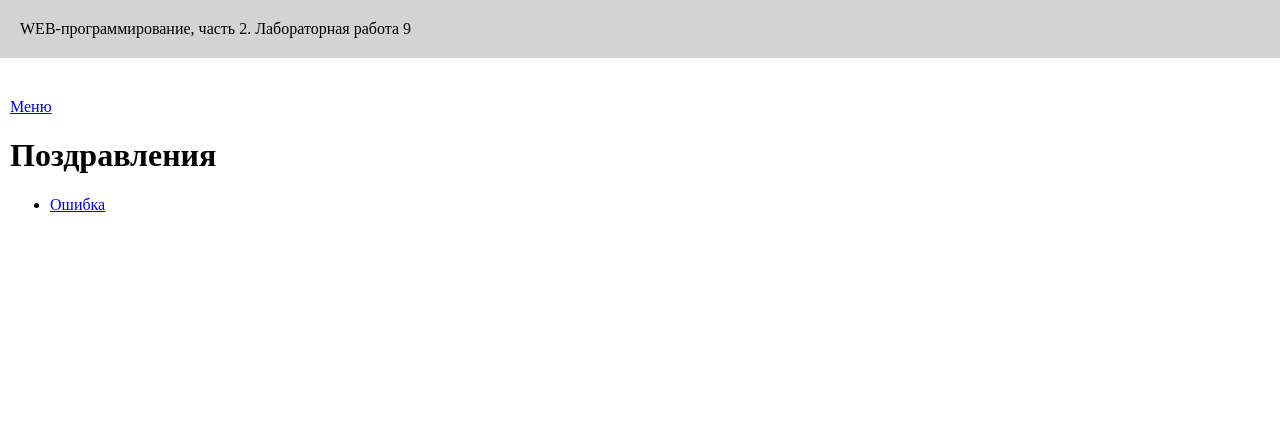
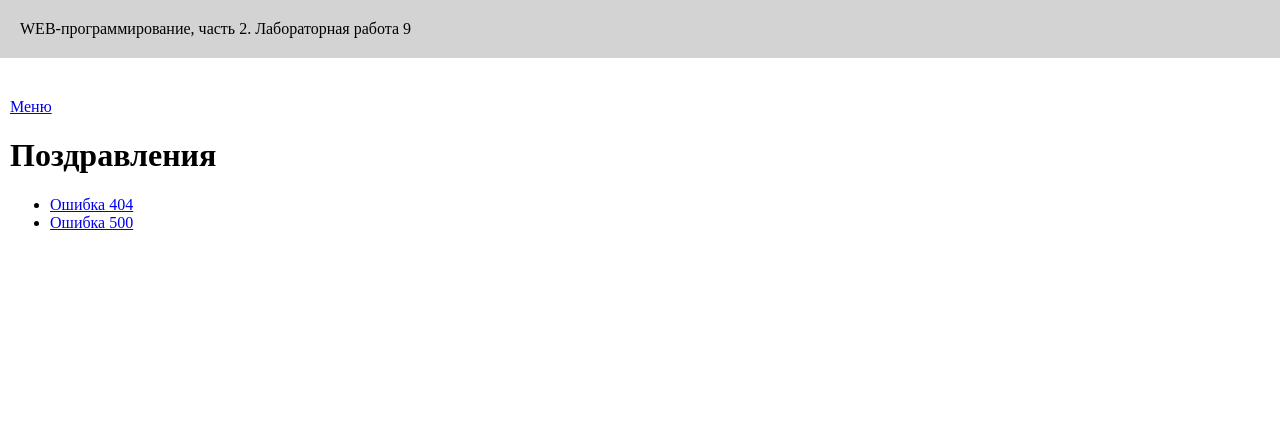
Before and after one commit to vladislav-demenev/webprogramming-labs-2, a Flask app: page /lab9/ in a window 1280 px wide. Shown: the top 429 px of the page. Run offline with Flask 3, Linux system fonts and the light colour scheme.

Commit message:
Обработчик ошибки 500

```diff
--- a/lab9.py
+++ b/lab9.py
@@ -10,3 +10,8 @@ def main():
 @lab9.app_errorhandler(404)
 def not_found(e):
     return 'Нет такой страницы, вернуться обратно <a href="/menu">Меню</a> ❄️❄️❄️', 404
+
+
+@lab9.route('/lab9/500')
+def main1():
+    return render_template('lab9/500.html'), 500
--- a/templates/lab9/index.html
+++ b/templates/lab9/index.html
@@ -12,7 +12,10 @@
     <h1>Поздравления</h1>
     <ul>
         <li>
-            <a href="/lab9/oshibka">Ошибка</a>
+            <a href="/lab9/oshibka">Ошибка 404</a>
+        </li>
+        <li>
+            <a href="/lab9/500">Ошибка 500</a>
         </li>
     </ul>
 {% endblock %}
```
Also changed, not shown: templates/lab9/500.html (added, +14 -0 lines).
